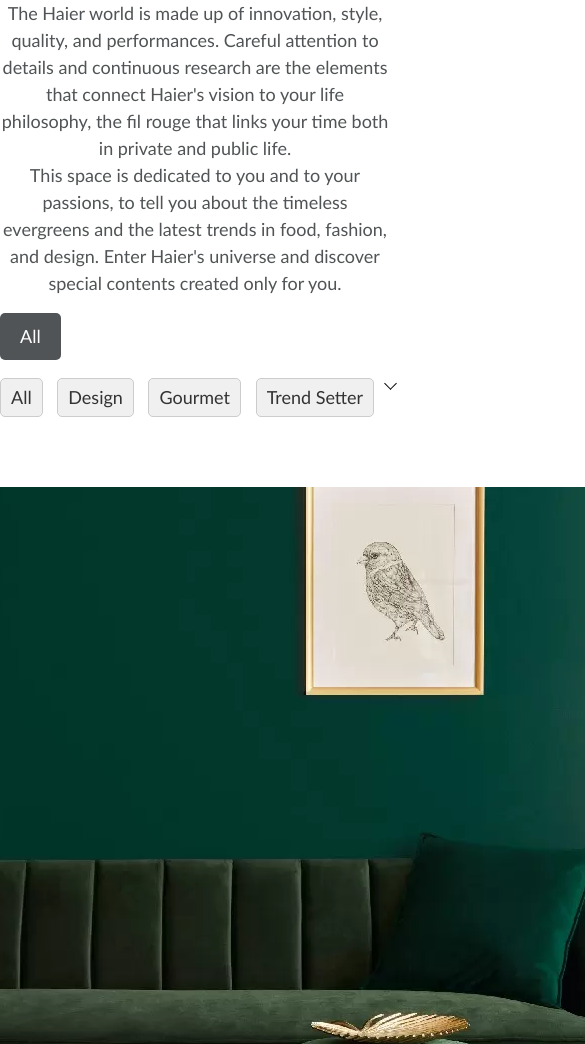
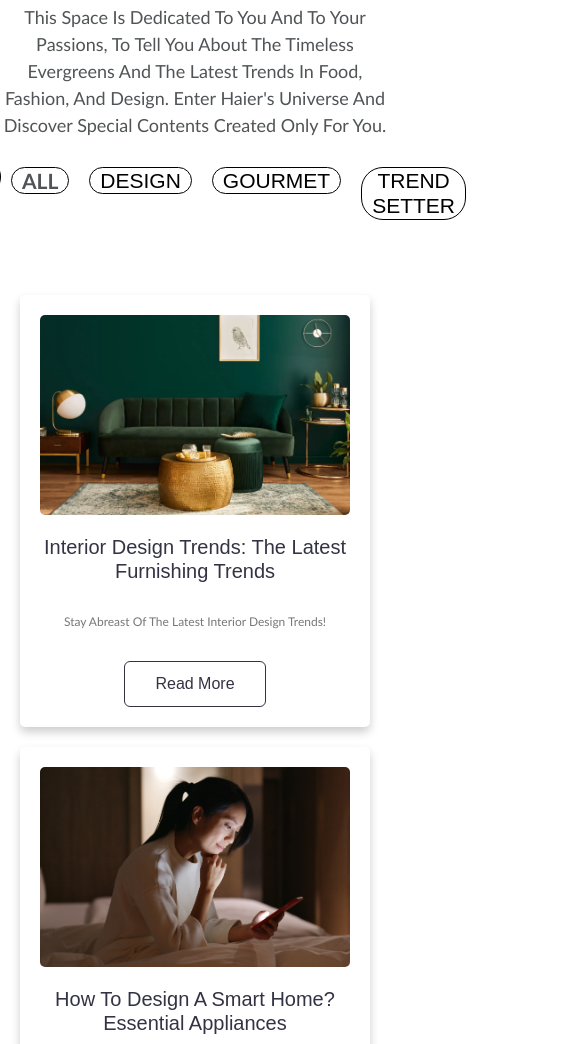
Before and after one commit to NguyenDucQuang89/HTMLCSS, a plain HTML site: page Project/project.html in a window 390 px wide. Shown: the part 257-1301 px from the top of the page, 585 px wide, since content can reach past the window. Drawn offline with nearby package versions, Linux system fonts and the light colour scheme.

Commit message:
Update main.css

```diff
--- a/Project/css/main.css
+++ b/Project/css/main.css
@@ -1,67 +1,74 @@
-* {
-    padding: 0;
-    margin: 0;
+*{
+    font-family: 'Montserrat', sans-serif;
+    margin:0; padding:0;
     box-sizing: border-box;
+    outline: none; border:none;
+    text-decoration: none;
+    text-transform: capitalize;
+    transition: all .2s linear;
  }
 
-.intro__title {
+ @media (max-width: 767.98px) {
+}
+.slider-image{
+    width:100%;
+    position: relative;
+    display: block;
+}
+.container-slider{
+    position: relative;
+}
+.slider-nav > a{
+    text-decoration: none;
+}
+.slider-nav{
+    position: absolute;
+    top: 0;
     color: #fff;
-    font-family: calibri, carlitoregular;
-    font-size: 40px;
-    line-height: 1.2;
-    position: relative;
-    z-index: 10;
-    bottom: 20%;
+    font-size: 20px;
+    top:28px;
+    left:28px;
+}
+.slider-nav , .slider-nav > a{
+color: #fff;
+font-size: 12px;
+}
+.slider-title{
     position: absolute;
+    color: #fff;
+    top: 70%;
+    left: 50%;
+    transform: translate(-50%,0);
 }
 
-.mb-0 {
-    margin-bottom: 0;
+.container-text{
+    color: #000;
+    font-size: 18px;
 }
-
-h1 {
-    margin-top: 0;
-    margin-block-start: 0.67em;
-    margin-block-end: 0.67em;
-    margin-inline-start: 0px;
-    margin-inline-end: 0px;
-    display: block;
+.text-center {
+    text-align: center!important;
 }
-
-h1.intro__title.mb-0{
-    box-sizing: border-box;
+.mx-auto {
+    margin-right: auto!important;
+    margin-left: auto!important;
 }
-
-.image {
-    position: relative;
-    display: flex;
-    justify-content: center;
+.mb-3 {
+    margin-top: 1rem!important;
+    margin-bottom: 1rem!important;
 }
-
 p {
     color: #505456;
-    font-family: calibri, carlitoregular;
+    font-family: Calibri,carlitoregular;
     font-size: 18px;
     font-style: normal;
     font-weight: lighter;
     line-height: 1.5;
     margin: 0 0 10px;
-}
-
-.text-center {
-    text-align: center;
-}
-
-.section {
-    padding-bottom: 60px;
-}
-
-.container-fluid {
-    margin-left: auto;
-    margin-right: auto;
-    padding-left: 15px;
-    padding-right: 15px;
-    width: 100%;
+    display: block;
+    margin-block-end: 1em;
+    margin-block-start: 1em;
+    margin-inline-end: 0px;
+    margin-inline-start: 0px;
 }
 
 .row {
@@ -70,7 +77,9 @@ p {
     margin-left: -15px;
     margin-right: -15px;
 }
-
+.row.hidden {
+    display: none;
+}
 .col-12 {
     flex: 0 0 100%;
     max-width: 100%;
@@ -79,25 +88,50 @@ p {
     position: relative;
     width: 100%;
 }
-
 .category-filters {
     margin-bottom: 40px;
-    box-sizing: border-box;
+    list-style-type: none;
+    display: flex;
+    justify-content: center;
+    padding-left: 0;
+    text-align: center;
 }
-
 .category-filters_toggle {
-    background-color: #505456;
+    border-bottom: 1px solid rgba(0,0,0,.5);
+    border-top: 1px solid rgba(0,0,0,.5);
+    color: #000;
+    display: block;
+    font-size: 14px;
+    height: 40px;
+    line-height: 40px;
+    margin-bottom: 15px;
+    padding: 0 30px;
+    position: relative;
+    text-align: center;
+    text-transform: uppercase;
+    width: 100%;
+}
+button {
+    cursor: pointer;
+    padding: 4px 16px 4px 16px;
+    width: fit-content;
+    border-radius: 22px;
+    border: 1px solid black;
+    margin-right: 36px;
+    background-color: transparent;
+    font-family: inherit;
+    margin: 0;
+    padding-block: 1px;
+    padding-inline: 6px;
+}
+button:hover {
+    background-color: rgb(84, 83, 83);
     color: #fff;
-    border: none;
-    padding: 10px 20px;
-    cursor: pointer;
-    border-radius: 5px;
 }
-
-.category-filters_toggle::after {
+.category-filters__toggle:after {
     border: solid #000;
     border-width: 0 1px 1px 0;
-    content: "";
+    content:"";
     display: inline-block;
     margin-top: -6px;
     padding: 4px;
@@ -106,150 +140,178 @@ p {
     top: 50%;
     transform: rotate(45deg);
 }
-
+::after {
+    box-sizing: border-box;
+}
 .category-filters_list {
-    list-style: none;
-    padding: 0;
+    list-style-type: none;
+    display: flex;
+    justify-content: center;
+    padding-left: 0;
+    margin: 0;
 }
 
 ul {
     list-style-type: disc;
+    margin-block-start: 1em;
     margin-block-end: 1em;
-    margin-block-start: 1em;
     margin-inline-end: 0px;
     margin-inline-start: 0px;
     padding-inline-start: 40px;
 }
-
-body {
+.category-filters_item {
+    list-style-type: none;
+    text-align: center;
+}
+li {
+    display: list-item;
+    margin: 10px;
+}
+button:not(:disabled) {
+    cursor: pointer;
+}
+.category-filters_link-selected {
     color: #505456;
-    font-family: calibri, carlitoregular;
-    font-size: 18px;
-    font-style: normal;
-    font-weight: lighter;
-    line-height: 1.5;
-    text-align: left;
-}
-
-html {
-    -webkit-text-size-adjust: 100%;
-    -webkit-tap-highlight-color: rgba(0,0,0,0);
-}
-
-.category-filters_item {
-    display: inline-block;
-    margin-right: 10px;
+    font-family: Calibri, sans-serif;
+    font-weight: 700;
+    text-decoration: none;
 }
 
 .category-filters_link {
-    background-color: #f0f0f0;
-    color: #333;
-    border: 1px solid #ccc;
-    padding: 5px 10px;
-    cursor: pointer;
-    text-decoration: none;
+    display: block;
+    font-size: 21px;
+    line-height: 1.2;
+    padding: 0 10px;
+    text-transform: uppercase;
+    width: 100%;
+}
+
+ .container{
+   max-width: 1200px;
+   margin: 0 auto;
+   text-align: center;
+   padding:25px 20px;
+ }
+
+ .container .box-container{
+   display: grid;
+   grid-template-columns: repeat(auto-fit, minmax(350px, 1fr));
+   gap:20px;
+ }
+
+ .container .box-container .box{
+   background-color: #fff;
+   padding:20px;
+   border-radius: 5px;
+   box-shadow: 0 5px 10px rgba(0,0,0,.2);
+   display: none;
+ }
+
+ .container .box-container .box:nth-child(1),
+ .container .box-container .box:nth-child(2),
+ .container .box-container .box:nth-child(3){
+   display: inline-block;
+ }
+
+ .container .box-container .box .image{
+   margin-bottom: 20px;
+   overflow: hidden;
+   height: 250px;
    border-radius: 5px;
  }
 
-.category-filters_link:hover {
-    background-color: #505456;
-    color: #fff;
+ .container .box-container .box .image img{
+   height: 100%;
+   width: 100%;
+   object-fit: cover;
  }
 
-.box {
-    background-color: aqua;
-    min-height: 50px;
-    margin-top: 30px;
+ .container .box-container .box:hover .image img{
+   transform: scale(1.1);
  }
 
-.haier-stories_grid {
-    display: block;
-    height: 100%;
-    margin: 10px 0;
-    width: 100%;
+ .container .box-container .box .content h3{
+   font-size: 20px;
+   color:#334;
  }
 
-.box-stories:first-child {
-    height: auto;
-    margin: 0 15px 40px;
-    padding-top: 186px;
-    text-align: center;
+ .container .box-container .box .content p{
+   font-size: 15px;
+   color:#777;
+   line-height: 2;
+   padding:15px 0;
  }
 
-.box-stories {
-    text-decoration: none;
-    position: relative;
+ .container .box-container .box .content .btn{
+   display: inline-block;
+   padding:10px 30px;
+   border:1px solid #334;
+   color:#334;
+   font-size: 16px;
  }
 
-.flex-colum {
-    flex-direction: column!important;
+ .container .box-container .box .content .btn:hover{
+   background-color: #505456;
+   border-color: #505456;
+   color:#fff;
  }
 
-.d-flex {
-    display: flex!important;
+ .container .box-container .box .content .icons{
+   display: flex;
+   align-items: center;
+   justify-content: space-between;
+   margin-top: 20px;
+   padding-top: 15px;
+   border-top:1px solid #334;
  }
 
-a {
-    color: #005aaa;
-    background-color: transparent;
+ .container .box-container .box .content .icons span{
+   font-size: 14px;
+   color:#777;
  }
 
-a:-webkit-any-link {
+ .container .box-container .box .content .icons span i{
+   color:crimson;
+   padding-right: 5px;
+ }
+
+ #load-more{
+   margin-top: 20px;
+   display: inline-block;
+   padding:13px 30px;
+   border:1px solid #334;
+   color:#334;
+   font-size: 16px;
+   background-color: #fff;
    cursor: pointer;
  }
 
-
-
-.align-self-center {
-    align-self: center!important;
+ #load-more:hover{
+   background-color: #505456;
+   border-color: #505456;
+   color:#fff;
  }
 
-h3 {
-    display: block;
-    margin-block-end: 1em;
-    margin-block-start: 1em;
-    margin-inline-end: 0px;
-    margin-inline-start: 0px;
-    color: #fff;
-    font-size: 1.5em;
+ @media (max-width:450px){
+
+   .container .heading{
+     font-size: 25px;
    }
 
-.box-stories_desc {
-    color: #000;
-    font-size: 14px;
-    line-height: 1.2;
-}
-.container-image{
-    position: relative;
-    width:800px;
-    display: flex;
-    justify-content: center;
-}
-.image-item{
-    width:100%;
+   .container .box-container{
+     grid-template-columns: 1fr;
    }
 
+   .container .box-container .box .image{
+     height: 200px;
+   }
 
-.list-items-link:hover{
-    opacity:0.8;
+   .container .box-container .box .content p{
+     font-size: 12px;
+   }
+
+   .container .box-container .box .content .icons span{
+     font-size: 12px;
+   }
 
  }
-.list-items-link {
-    position: relative;
-    text-align: center;
-    align-items: center;
-    height: auto;
-    display: flex;
-    flex-direction: column;
-}
-
-.image-label {
-    position: absolute;
-    bottom: 0;
-    left: 0;
-    background-color: rgba(0, 0, 0, 0.7);
-    color: white;
-    padding: 10px;
-    width: 100%;
-    box-sizing: border-box;
-}
```
Lines whose indentation alone changed are shown as unchanged.
